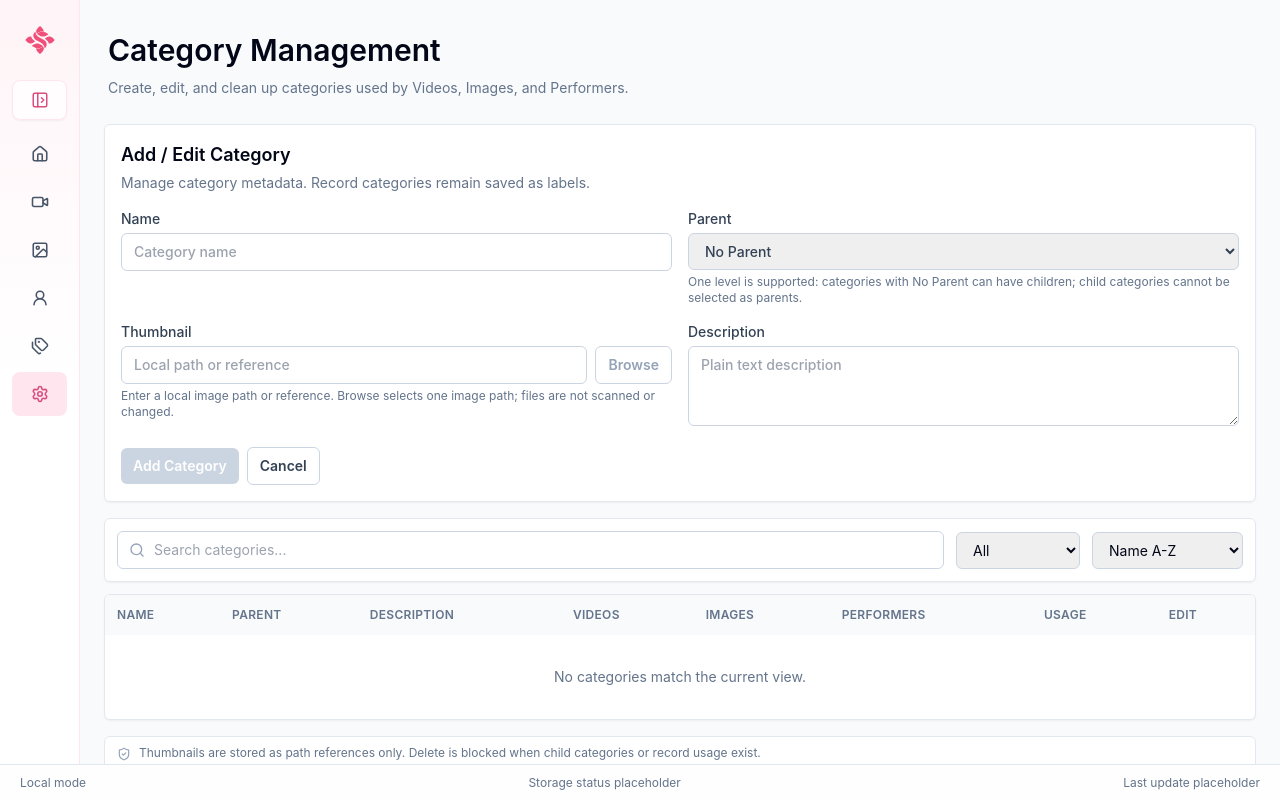
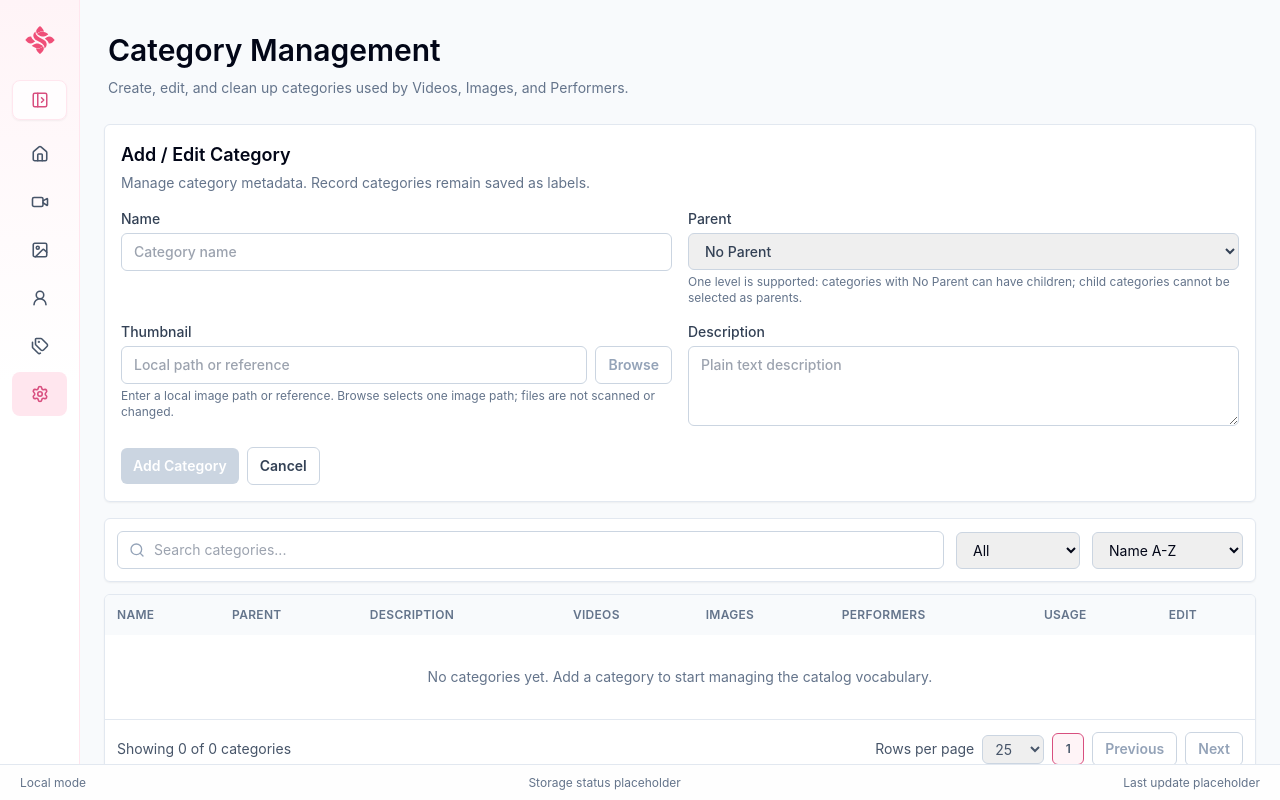
Before and after one commit to wonderfulworldz/sakurava-desktop, a React (Vite) app: page /settings/category-management in a window 1280 px wide. Built offline with nearby package versions, Linux system fonts and the light colour scheme.

Commit message:
Complete category management table and pagination

```diff
--- a/src/components/CategoryManagementPanel.tsx
+++ b/src/components/CategoryManagementPanel.tsx
@@ -40,6 +40,8 @@ type SortValue =
   | "updated-desc"
   | "created-desc";
 
+const rowsPerPageOptions = [25, 50, 100] as const;
+
 const emptyForm: FormState = {
   name: "",
   thumbnailPath: "",
@@ -62,6 +64,10 @@ function CategoryManagementPanel() {
   const [search, setSearch] = useState("");
   const [filter, setFilter] = useState<FilterValue>("all");
   const [sort, setSort] = useState<SortValue>("name");
+  const [currentPage, setCurrentPage] = useState(1);
+  const [rowsPerPage, setRowsPerPage] = useState<(typeof rowsPerPageOptions)[number]>(
+    25,
+  );
   const [status, setStatus] = useState<StatusState>({ state: "idle" });
   const formSectionRef = useRef<HTMLElement | null>(null);
 
@@ -153,6 +159,25 @@ function CategoryManagementPanel() {
         });
       });
   }, [categories, filter, records, search, sort]);
+
+  const totalPages = Math.max(1, Math.ceil(rows.length / rowsPerPage));
+  const safeCurrentPage = Math.min(currentPage, totalPages);
+  const pageStartIndex = (safeCurrentPage - 1) * rowsPerPage;
+  const paginatedRows = rows.slice(pageStartIndex, pageStartIndex + rowsPerPage);
+  const rangeStart = rows.length === 0 ? 0 : pageStartIndex + 1;
+  const rangeEnd = Math.min(pageStartIndex + rowsPerPage, rows.length);
+  const rangeText =
+    rows.length === 0
+      ? "Showing 0 of 0 categories"
+      : `Showing ${rangeStart}-${rangeEnd} of ${rows.length} categories`;
+
+  useEffect(() => {
+    setCurrentPage(1);
+  }, [filter, rowsPerPage, search, sort]);
+
+  useEffect(() => {
+    setCurrentPage((page) => Math.min(page, totalPages));
+  }, [totalPages]);
 
   useEffect(() => {
     let cancelled = false;
@@ -524,7 +549,7 @@ function CategoryManagementPanel() {
               </tr>
             </thead>
             <tbody className="divide-y divide-slate-100">
-              {rows.map(({ category, parent, usage }) => (
+              {paginatedRows.map(({ category, parent, usage }) => (
                 <tr key={category.key} className="align-top">
                   <td className="px-3 py-3">
                     <div className="flex items-center gap-3">
@@ -568,9 +593,72 @@ function CategoryManagementPanel() {
           </table>
           {rows.length === 0 && (
             <div className="px-4 py-8 text-center text-sm text-slate-500">
-              No categories match the current view.
+              {categories.length === 0
+                ? "No categories yet. Add a category to start managing the catalog vocabulary."
+                : "No categories match the current search, filter, and sort view."}
             </div>
           )}
+          <div className="flex flex-col gap-3 border-t border-slate-200 px-3 py-3 text-sm text-slate-600 lg:flex-row lg:items-center lg:justify-between">
+            <div>{rangeText}</div>
+            <div className="flex flex-wrap items-center gap-2">
+              <label className="flex items-center gap-2">
+                <span>Rows per page</span>
+                <select
+                  aria-label="Rows per page"
+                  value={rowsPerPage}
+                  onChange={(event) =>
+                    setRowsPerPage(
+                      Number(event.target.value) as (typeof rowsPerPageOptions)[number],
+                    )
+                  }
+                  className="rounded-md border border-slate-300 px-2 py-1 text-sm"
+                >
+                  {rowsPerPageOptions.map((option) => (
+                    <option key={option} value={option}>
+                      {option}
+                    </option>
+                  ))}
+                </select>
+              </label>
+              <div className="flex items-center gap-1">
+                {buildPaginationPages(safeCurrentPage, totalPages).map((page) => (
+                  <button
+                    key={page}
+                    type="button"
+                    onClick={() => setCurrentPage(page)}
+                    aria-current={page === safeCurrentPage ? "page" : undefined}
+                    className={`h-8 min-w-8 rounded-md border px-2 text-xs font-semibold ${
+                      page === safeCurrentPage
+                        ? "border-sakura-600 bg-sakura-50 text-sakura-700"
+                        : "border-slate-300 text-slate-700"
+                    }`}
+                  >
+                    {page}
+                  </button>
+                ))}
+              </div>
+              <button
+                type="button"
+                onClick={() => setCurrentPage((page) => Math.max(1, page - 1))}
+                disabled={safeCurrentPage === 1}
+                aria-label="Previous page"
+                className="rounded-md border border-slate-300 px-3 py-1.5 text-sm font-semibold text-slate-700 disabled:cursor-not-allowed disabled:text-slate-400"
+              >
+                Previous
+              </button>
+              <button
+                type="button"
+                onClick={() =>
+                  setCurrentPage((page) => Math.min(totalPages, page + 1))
+                }
+                disabled={safeCurrentPage === totalPages}
+                aria-label="Next page"
+                className="rounded-md border border-slate-300 px-3 py-1.5 text-sm font-semibold text-slate-700 disabled:cursor-not-allowed disabled:text-slate-400"
+              >
+                Next
+              </button>
+            </div>
+          </div>
         </div>
       </section>
 
@@ -701,4 +789,13 @@ function parseCategoryTimestamp(value: string) {
   return Number.isNaN(parsed) ? 0 : parsed;
 }
 
+function buildPaginationPages(currentPage: number, totalPages: number) {
+  if (totalPages <= 5) {
+    return Array.from({ length: totalPages }, (_, index) => index + 1);
+  }
+
+  const start = Math.max(1, Math.min(currentPage - 2, totalPages - 4));
+  return Array.from({ length: 5 }, (_, index) => start + index);
+}
+
 export default CategoryManagementPanel;
```
Also changed, not shown: 4 other files (tests, documents, lock files or other folders).
